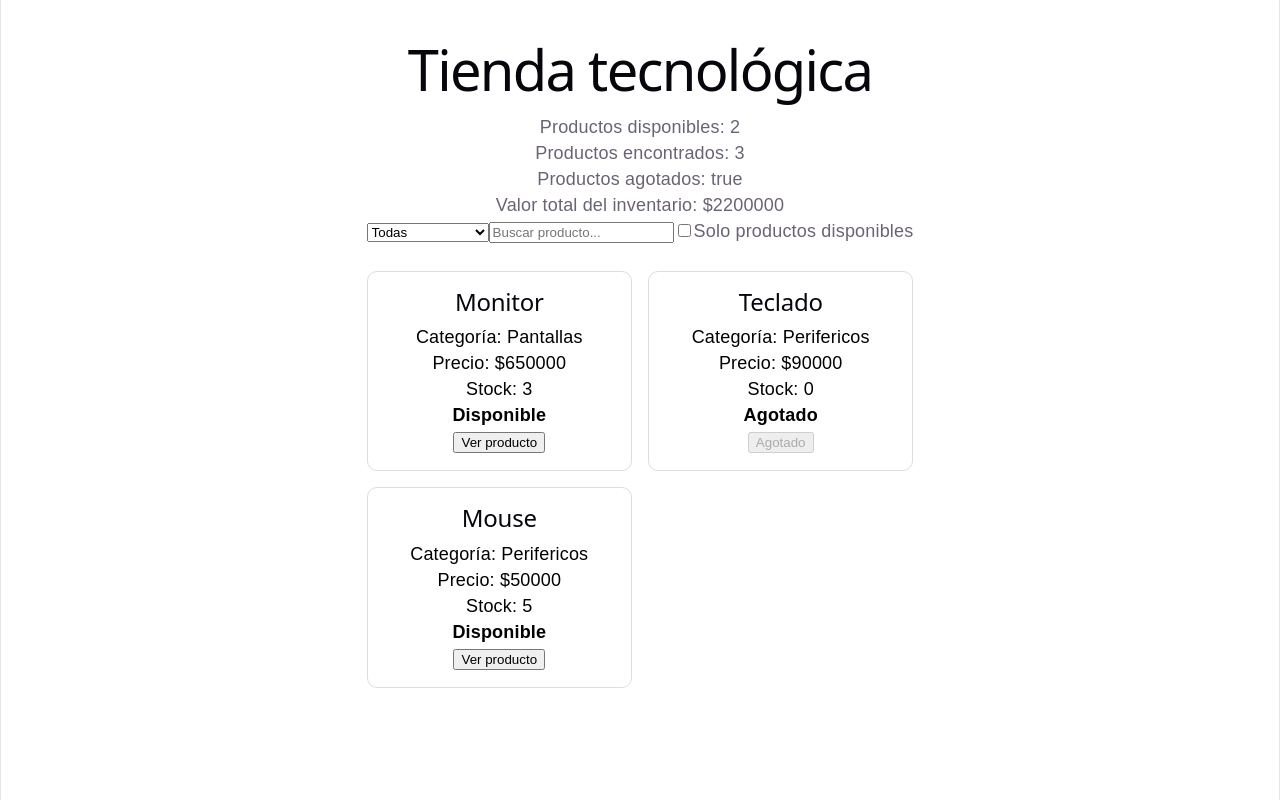
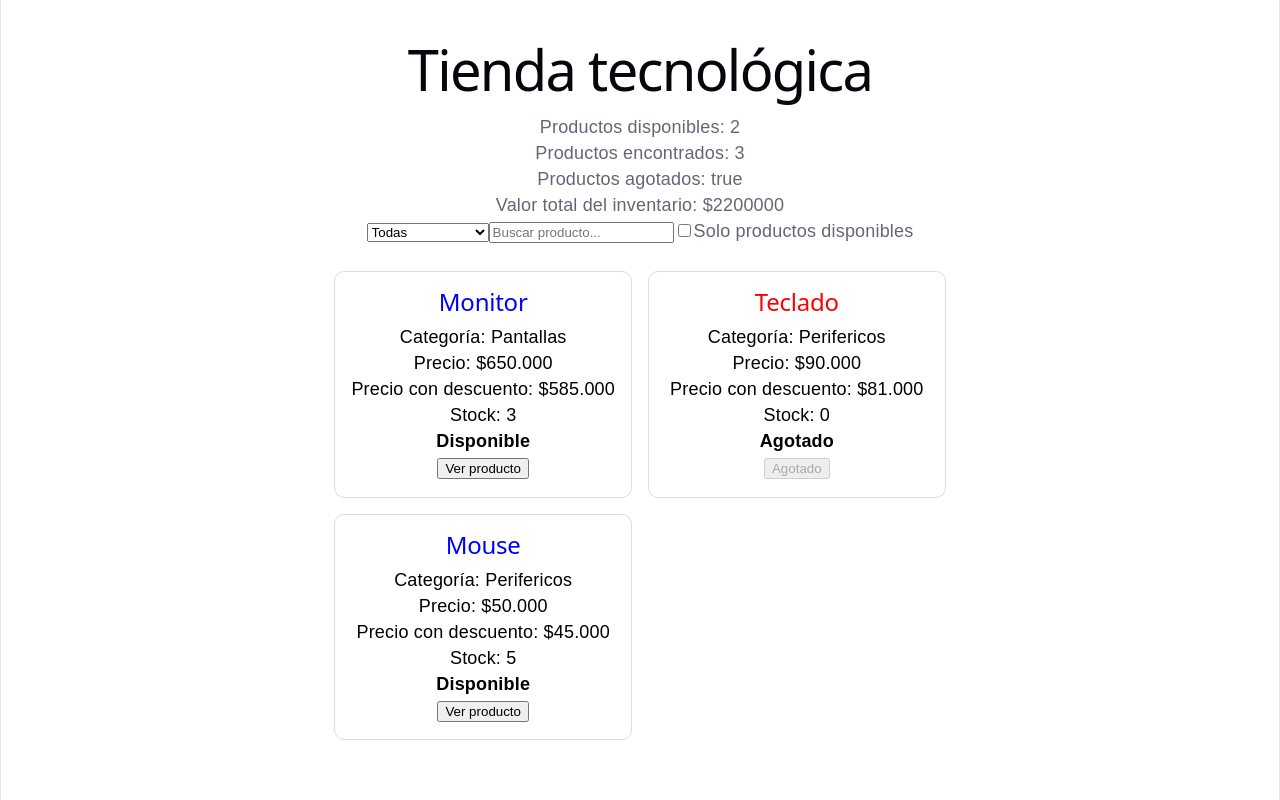
Before and after one commit to ireguisara09/react-js-ficha-3409609-Sara-Iregui, a React (Vite) app in the folder tienda-react/: page / in a window 1280 px wide. Built offline with nearby package versions, Linux system fonts and the light colour scheme.

Commit message:
Modificacion ProductoCard.jsx

```diff
--- a/tienda-react/src/components/ProductoCard.jsx
+++ b/tienda-react/src/components/ProductoCard.jsx
@@ -1,34 +1,69 @@
 function ProductoCard({ producto }) {
+
   const {
     nombre,
-
     precio,
     categoria,
-stock
+    stock,
+    precioConDescuento
   } = producto;
+
   const estado =
     stock > 0
       ? "Disponible"
       : "Agotado";
+
+  const color =
+    stock > 0
+      ? "blue"
+      : "red";
+
   const mostrarProducto = () => {
     alert(`Seleccionaste ${nombre}`);
   };
+
+  const formatearPrecio = precio => {
+return precio.toLocaleString("es-CO");
+};
+
   return (
     <article className="producto-card">
-<h2>{nombre}</h2>
-<p>Categoría: {categoria}</p>
-<p>Precio: ${precio}</p>
-<p>Stock: {stock}</p>
-<strong>{estado}</strong>
+
+      <h2 style={{ color }}>
+        {nombre}
+      </h2>
+
+      <p>
+        Categoría: {categoria}
+      </p>
+
+      <p>
+        Precio: ${formatearPrecio(precio)}
+      </p>
+
+      <p>
+        Precio con descuento: ${formatearPrecio(precioConDescuento)}
+      </p>
+
+      <p>
+        Stock: {stock}
+      </p>
+
+      <strong>
+        {estado}
+      </strong>
+
       <br />
+
       <button
         onClick={mostrarProducto}
         disabled={stock === 0}
       >
-{
-stock > 0 ? "Ver producto" : "Agotado"
-}
+        {stock > 0
+          ? "Ver producto"
+          : "Agotado"}
       </button>
+
     </article>
   );
 }
```
Lines whose indentation alone changed are shown as unchanged.
